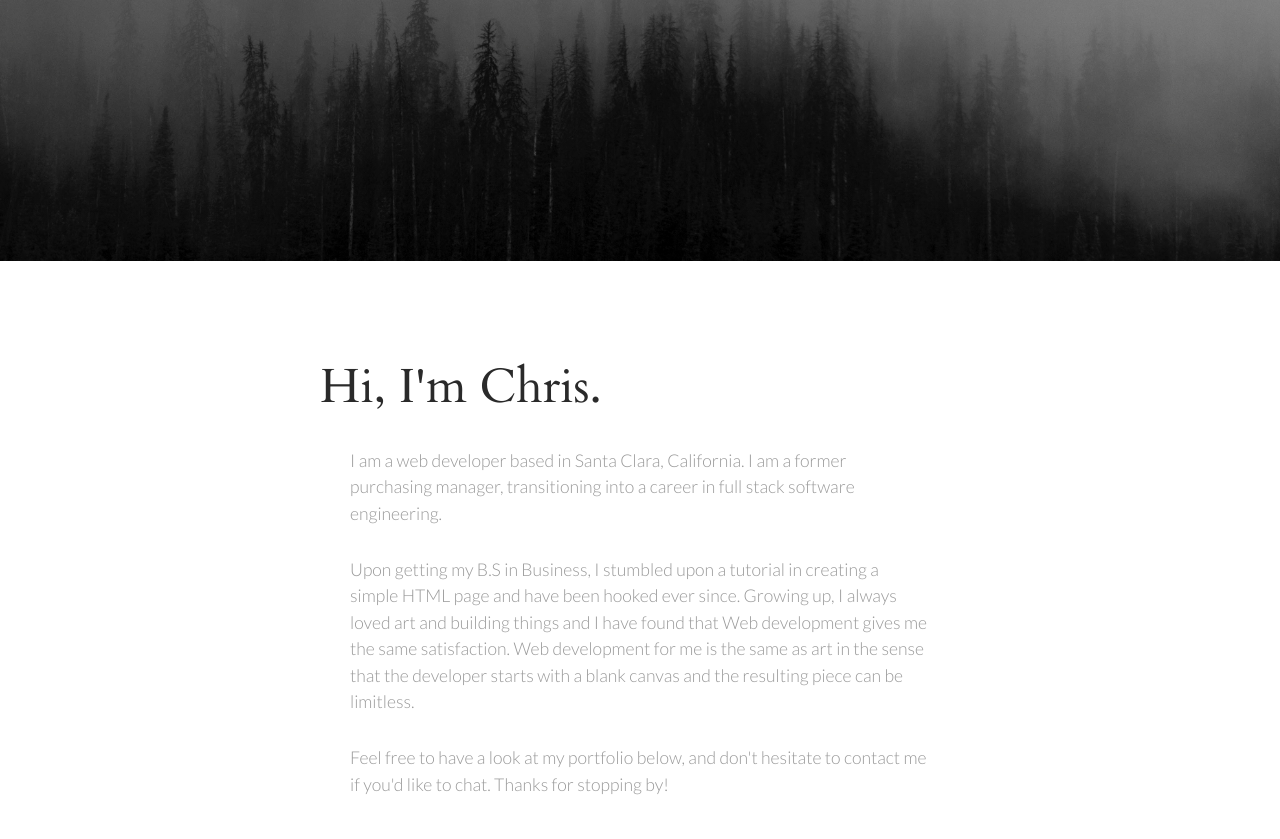
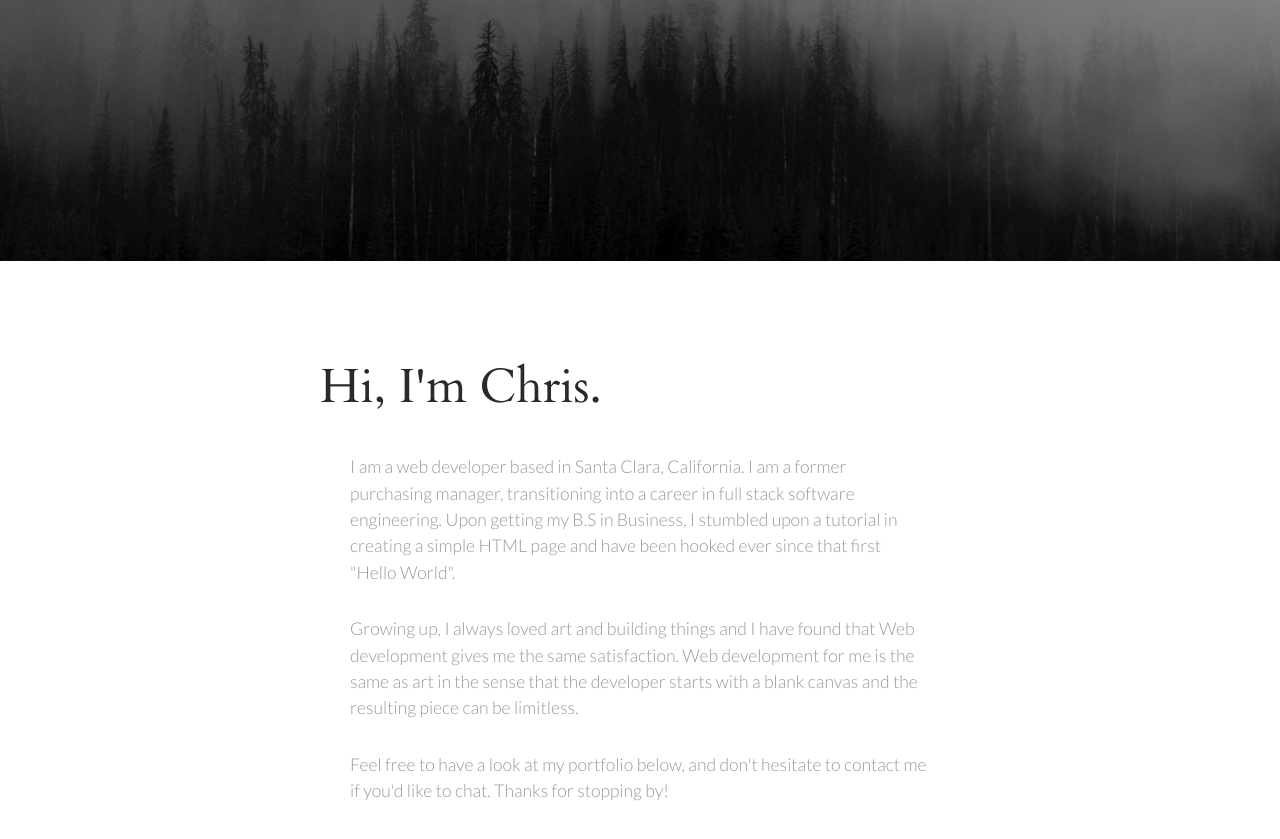
Before and after one commit to chris-yi/portfolio, a React (Create React App) app: page / in a window 1280 px wide. Shown: the part 539-1378 px from the top of the page. Built offline with nearby package versions, Linux system fonts and the light colour scheme.

Commit message:
about edit

```diff
--- a/src/Components/About/About.css
+++ b/src/Components/About/About.css
@@ -10,7 +10,7 @@
     font-size: 3em;
     margin: auto;
     padding-top: 16%;
-    padding-bottom: 1%;
+    padding-bottom: 2%;
     color: #2A2A2A;
 }
 
--- a/src/Components/About/About.js
+++ b/src/Components/About/About.js
@@ -10,10 +10,10 @@ export default function About() {
         </div>
         <div className="About_Description">
             <p>
-            I am a web developer based in Santa Clara, California.  I am a former purchasing manager, transitioning into a career in full stack software engineering.
+            I am a web developer based in Santa Clara, California.  I am a former purchasing manager, transitioning into a career in full stack software engineering.  Upon getting my B.S in Business, I stumbled upon a tutorial in creating a simple HTML page and have been hooked ever since that first "Hello World".
             </p>
             <p>
-            Upon getting my B.S in Business, I stumbled upon a tutorial in creating a simple HTML page and have been hooked ever since.  Growing up, I always loved art and building things and I have found that Web development gives me the same satisfaction.  Web development for me is the same as art in the sense that the developer starts with a blank canvas and the resulting piece can be limitless.
+            Growing up, I always loved art and building things and I have found that Web development gives me the same satisfaction.  Web development for me is the same as art in the sense that the developer starts with a blank canvas and the resulting piece can be limitless.
             </p>
             <p>
             Feel free to have a look at my portfolio below, and don't hesitate to contact me if you'd like to chat.  Thanks for stopping by!
--- a/src/Components/Skills/Skills.js
+++ b/src/Components/Skills/Skills.js
@@ -18,9 +18,6 @@ export default function Skills() {
             <hr/>
         </div>
         <div className="Skills_Container">
-
-            {/* <p>HTML5, CSS3, JavaScript(ES6), ReactJS, Redux, AngularJS, Node.js, Express, PostgreSQL, </p> */}
-
             <div className="Front">
                 <h1>Front-End</h1>
                 <div className="Technologies">
```
